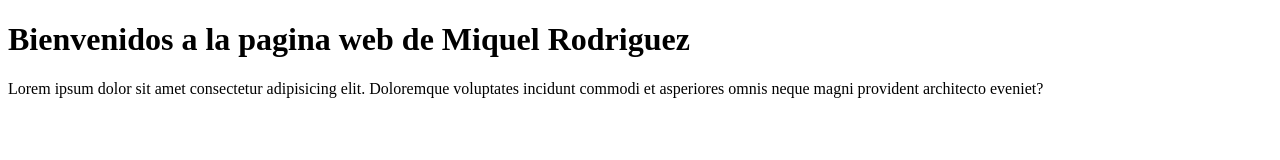
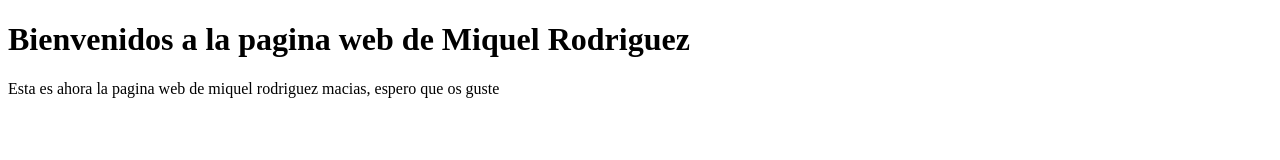
Before and after one commit to MiquelRodriguezMacias/PaginaWebMiquelRodriguez, a plain HTML site: page index.html in a window 1280 px wide. Drawn offline with Linux system fonts and the light colour scheme.

Commit message:
cambio de contenido de parrafo

```diff
--- a/index.html
+++ b/index.html
@@ -7,7 +7,7 @@
 </head>
 <body>
     <h1>Bienvenidos a la pagina web de Miquel Rodriguez</h1>
-    <p></p>
-        Lorem ipsum dolor sit amet consectetur adipisicing elit. Doloremque voluptates incidunt commodi et asperiores omnis neque magni provident architecto eveniet?
+    <p>
+Esta es ahora la pagina web de miquel rodriguez macias, espero que os guste    </p>
 </body>
 </html>
```
